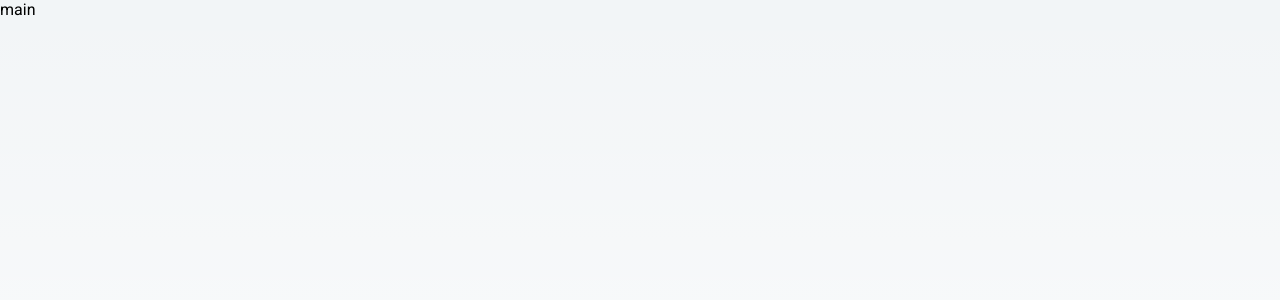
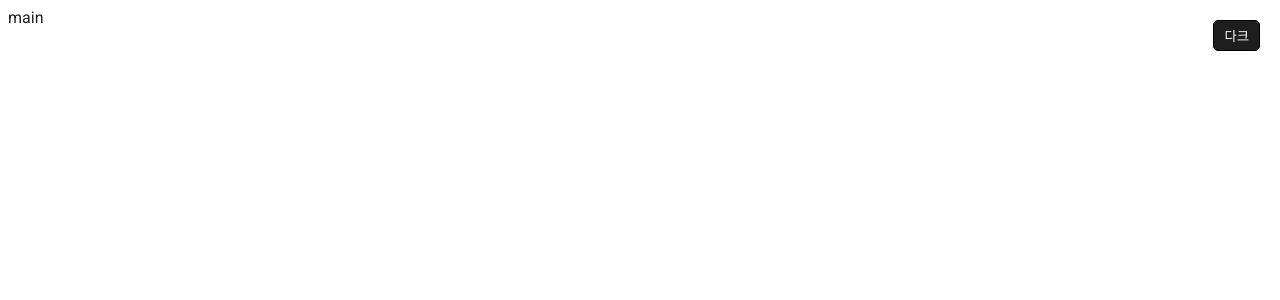
Before and after one commit to Dankimhaejun/nextjs-tutorials, a Next.js app: page / in a window 1280 px wide. Shown: the top 300 px of the page. Built offline with nearby package versions, Linux system fonts and the light colour scheme.

Commit message:
feat: Set Dark mode

```diff
--- /dev/null
+++ b/src/components/providers/LayoutProvider.tsx
@@ -0,0 +1,34 @@
+import useTheme from '@/hooks/useTheme';
+import GlobalStyle from '@/styles/global-style';
+import {theme} from '@/styles/theme';
+import styled, {ThemeProvider} from 'styled-components';
+import {RecoilRoot} from 'recoil';
+
+interface Props {
+  children: React.ReactNode;
+}
+
+const LayoutProvider = ({children}: Props) => {
+  const {toggleTheme, isDarkMode} = useTheme();
+
+  return (
+    <ThemeProvider theme={theme}>
+      <GlobalStyle />
+      <StyledThemeButton onClick={toggleTheme}>{isDarkMode ? '라이트' : '다크'}</StyledThemeButton>
+      <RecoilRoot>{children}</RecoilRoot>
+    </ThemeProvider>
+  );
+};
+
+const StyledThemeButton = styled.button`
+  position: fixed;
+  right: 20px;
+  top: 20px;
+  padding: 5px 10px;
+  color: var(--bg-main);
+  background-color: var(--text-main);
+  border: 1px solid black;
+  border-radius: 5px;
+`;
+
+export default LayoutProvider;
--- /dev/null
+++ b/src/hooks/useTheme.ts
@@ -0,0 +1,30 @@
+import {useCallback, useEffect, useMemo, useState} from 'react';
+
+type Theme = 'light' | 'dark';
+
+interface Return {
+  theme: Theme;
+  isDarkMode: boolean;
+  setTheme: React.Dispatch<React.SetStateAction<Theme>>;
+  toggleTheme: () => void;
+}
+
+const useTheme = (): ReturnType<() => Return> => {
+  const [theme, setTheme] = useState<Theme>('light');
+  const isDarkMode = useMemo(() => theme === 'dark', [theme]);
+
+  useEffect(() => {
+    localStorage?.setItem('theme', theme);
+    document.body.dataset.theme = theme;
+  }, [theme]);
+
+  const toggleTheme = useCallback(() => {
+    setTheme((prev) => {
+      return prev === 'light' ? 'dark' : 'light';
+    });
+  }, []);
+
+  return {theme, isDarkMode, setTheme, toggleTheme};
+};
+
+export default useTheme;
--- a/src/pages/_app.tsx
+++ b/src/pages/_app.tsx
@@ -1,12 +1,9 @@
-import {GlobalStyle} from '@/styles/global-style';
-import '@/styles/globals.css';
-import {theme} from '@/styles/theme';
 import type {AppProps} from 'next/app';
 import Head from 'next/head';
-import {RecoilRoot} from 'recoil';
-import {ThemeProvider} from 'styled-components';
 
 import {Roboto} from 'next/font/google';
+
+import LayoutProvider from '@/components/providers/LayoutProvider';
 
 const roboto = Roboto({
   weight: ['400', '700'],
@@ -22,12 +19,9 @@ export default function App({Component, pageProps}: AppProps) {
         <title>nextjs-tutorial</title>
       </Head>
       <main className={roboto.className}>
-        <GlobalStyle />
-        <ThemeProvider theme={theme}>
-          <RecoilRoot>
-            <Component {...pageProps} />
-          </RecoilRoot>
-        </ThemeProvider>
+        <LayoutProvider>
+          <Component {...pageProps} />
+        </LayoutProvider>
       </main>
     </>
   );
--- a/src/pages/_document.tsx
+++ b/src/pages/_document.tsx
@@ -1,5 +1,11 @@
 import Document, {Html, Head, Main, NextScript, DocumentContext} from 'next/document';
 import {ServerStyleSheet} from 'styled-components';
+
+const themeInitializerScript = `
+      (function () {
+        document.body.dataset.theme = window.localStorage.getItem("theme") || (window.matchMedia?.('(prefers-color-scheme: dark)').matches ? "dark" : "light");
+      })();
+  `;
 
 class MyDocument extends Document {
   static async getInitialProps(ctx: DocumentContext) {
@@ -31,6 +37,7 @@ class MyDocument extends Document {
       <Html>
         <Head></Head>
         <body>
+          <script dangerouslySetInnerHTML={{__html: themeInitializerScript}} />
           <Main />
           <NextScript />
         </body>
--- a/src/styles/global-style.ts
+++ b/src/styles/global-style.ts
@@ -1,15 +1,56 @@
+// /styles/global.ts
 import {createGlobalStyle} from 'styled-components';
 
-export const GlobalStyle = createGlobalStyle`
-  *, *::before, *::after {
-    box-sizing: border-box;
-    padding: 0px;
-    margin: 0px;
+const GlobalStyle = createGlobalStyle`
+
+  body {
+    color: var(--text-main);
+    background-color: var(--bg-main);
+    transition: background 0.2s ease-in, color 0.2s ease-in;
   }
 
-  body {
-    background-color: #f2f5f7;
-    width: 100vw;
-    height: 100vh;
+  body[data-theme="light"] {
+    // major(theme)
+    --major-main: #BA1628;
+    --major-second: #8E041A;
+
+    // text(common)
+    --text-title: #111111;
+    --text-subTitle: #1D1D1D;
+    --text-main: #1E1E1E;
+    --text-second: #575757;
+    --text-third: #989999;
+    --text-fourth: #A8A5A3;
+    // text(individual)
+    --text-input: #333333;
+    --text-rating: #A26F01;
+    --text-label: #DBA969;
+    --text-label2: #d5A184;
+
+    // background(common)
+    --bg-main: #FFFFFF;
+    --bg-second: #FAFAFA;
+    --bg-third: #F7F3F0;
+    // background(individual)
+    --bg-progressBar: #E9E9E9;
+    --bg-button: #02A78B;
+    --bg-rating: #F9F7D6;
+    --bg-ratingStar: #EFA000;
+    --bg-label: #333333;
+
+    // border(common)
+    --border-main: #DEDEDE solid 1px;
+    --border-second: #E4E4E4 solid 1px;
+    --border-third: #EAE0DA solid 1px;
+  }
+
+  body[data-theme="dark"] {
+    --text-title: #FFFFFF;
+    --text-subTitle: #FFFFFF;
+    --text-main: #FFFFFF;
+    --bg-main: #1C1C1F;
+    --border-main: #DEDEDE solid 1px;
   }
 `;
+
+export default GlobalStyle;
```
